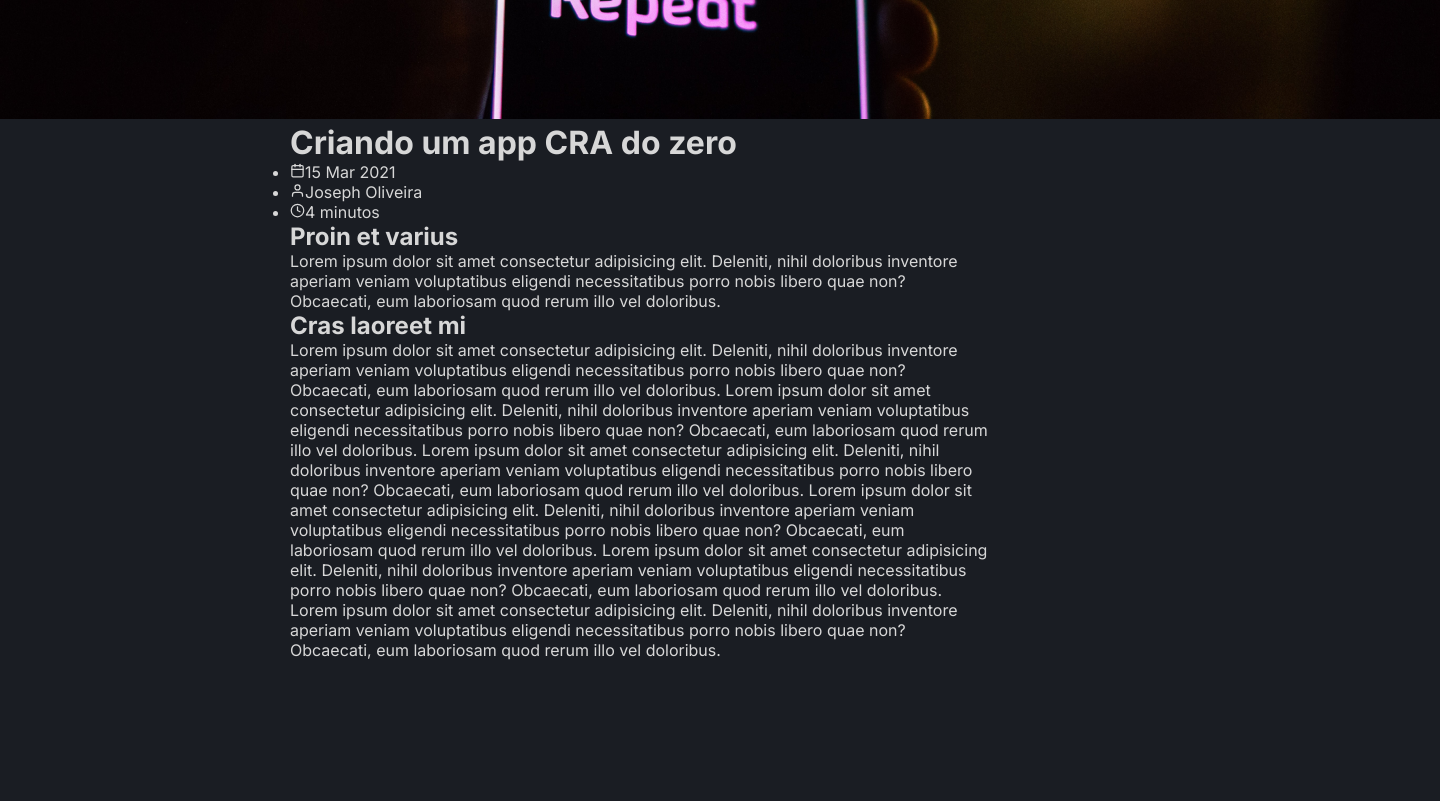
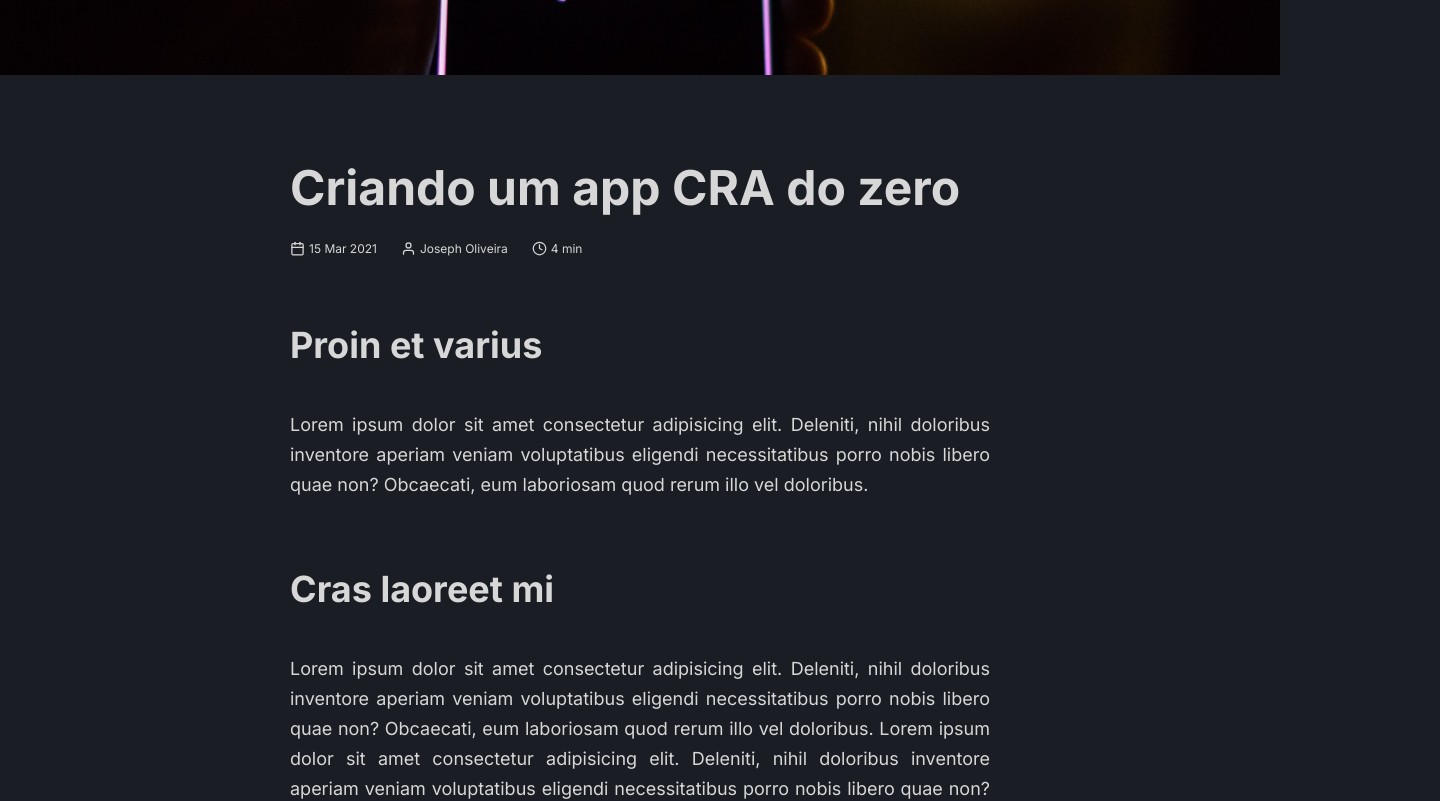
Before and after one commit to carolribeiro2112/criando-blog-do-zero-ignite, a Next.js app: page /post/post.module in a window 1280 px wide. Shown: the part 440-1241 px from the top of the page, 1440 px wide, since content can reach past the window. Before the commit the page ends 1100 px from the top, so only its background shows below. Built offline with nearby package versions, Linux system fonts and the light colour scheme.

Commit message:
single post page styles

```diff
--- a/src/pages/home.module.scss
+++ b/src/pages/home.module.scss
@@ -28,6 +28,8 @@
       list-style-type: none;
 
       li {
+        display:flex;
+        align-items: center;
         margin-right: 1.5rem;
 
         svg{
--- a/src/pages/post/[slug].tsx
+++ b/src/pages/post/[slug].tsx
@@ -33,9 +33,9 @@
 export default function Post() {
   return (
     <>
-      <img src="/banner.png" alt="banner" />
+      <img src="/banner.png" alt="banner" className={styles.postBanner} />
       <main className={commonStyles.container}>
-        <div>
+        <div className={styles.postHeader}>
           <h1>Criando um app CRA do zero</h1>
           <ul>
             <li>
@@ -48,51 +48,50 @@
             </li>
             <li>
               <FiClock size={15} />
-              <span>4 minutos</span>
+              <span>4 min</span>
             </li>
           </ul>
+        </div>
 
-          <article>
+        <article className={styles.postArticle}>
           <section>
             <h2>Proin et varius</h2>
             <p>
-                Lorem ipsum dolor sit amet consectetur adipisicing elit.
-                Deleniti, nihil doloribus inventore aperiam veniam voluptatibus
-                eligendi necessitatibus porro nobis libero quae non? Obcaecati,
-                eum laboriosam quod rerum illo vel doloribus.
+              Lorem ipsum dolor sit amet consectetur adipisicing elit. Deleniti,
+              nihil doloribus inventore aperiam veniam voluptatibus eligendi
+              necessitatibus porro nobis libero quae non? Obcaecati, eum
+              laboriosam quod rerum illo vel doloribus.
             </p>
           </section>
 
           <section>
             <h2>Cras laoreet mi</h2>
             <p>
-                Lorem ipsum dolor sit amet consectetur adipisicing elit.
-                Deleniti, nihil doloribus inventore aperiam veniam voluptatibus
-                eligendi necessitatibus porro nobis libero quae non? Obcaecati,
-                eum laboriosam quod rerum illo vel doloribus. Lorem ipsum dolor
-                sit amet consectetur adipisicing elit. Deleniti, nihil doloribus
+              Lorem ipsum dolor sit amet consectetur adipisicing elit. Deleniti,
+              nihil doloribus inventore aperiam veniam voluptatibus eligendi
+              necessitatibus porro nobis libero quae non? Obcaecati, eum
+              laboriosam quod rerum illo vel doloribus. Lorem ipsum dolor sit
+              amet consectetur adipisicing elit. Deleniti, nihil doloribus
               inventore aperiam veniam voluptatibus eligendi necessitatibus
-                porro nobis libero quae non? Obcaecati, eum laboriosam quod
-                rerum illo vel doloribus. Lorem ipsum dolor sit amet consectetur
+              porro nobis libero quae non? Obcaecati, eum laboriosam quod rerum
+              illo vel doloribus. Lorem ipsum dolor sit amet consectetur
               adipisicing elit. Deleniti, nihil doloribus inventore aperiam
               veniam voluptatibus eligendi necessitatibus porro nobis libero
-                quae non? Obcaecati, eum laboriosam quod rerum illo vel
-                doloribus. Lorem ipsum dolor sit amet consectetur adipisicing
-                elit. Deleniti, nihil doloribus inventore aperiam veniam
-                voluptatibus eligendi necessitatibus porro nobis libero quae
-                non? Obcaecati, eum laboriosam quod rerum illo vel doloribus.
-                Lorem ipsum dolor sit amet consectetur adipisicing elit.
-                Deleniti, nihil doloribus inventore aperiam veniam voluptatibus
-                eligendi necessitatibus porro nobis libero quae non? Obcaecati,
-                eum laboriosam quod rerum illo vel doloribus. Lorem ipsum dolor
-                sit amet consectetur adipisicing elit. Deleniti, nihil doloribus
+              quae non? Obcaecati, eum laboriosam quod rerum illo vel doloribus.
+              Lorem ipsum dolor sit amet consectetur adipisicing elit. Deleniti,
+              nihil doloribus inventore aperiam veniam voluptatibus eligendi
+              necessitatibus porro nobis libero quae non? Obcaecati, eum
+              laboriosam quod rerum illo vel doloribus. Lorem ipsum dolor sit
+              amet consectetur adipisicing elit. Deleniti, nihil doloribus
               inventore aperiam veniam voluptatibus eligendi necessitatibus
-                porro nobis libero quae non? Obcaecati, eum laboriosam quod
-                rerum illo vel doloribus.
+              porro nobis libero quae non? Obcaecati, eum laboriosam quod rerum
+              illo vel doloribus. Lorem ipsum dolor sit amet consectetur
+              adipisicing elit. Deleniti, nihil doloribus inventore aperiam
+              veniam voluptatibus eligendi necessitatibus porro nobis libero
+              quae non? Obcaecati, eum laboriosam quod rerum illo vel doloribus.
             </p>
           </section>
         </article>
-        </div>
       </main>
     </>
   );
--- a/src/pages/post/post.module.scss
+++ b/src/pages/post/post.module.scss
@@ -1 +1,56 @@
-// TODO
+.postBanner {
+  width: 100%;
+}
+
+
+.postHeader {
+  margin-top: 5rem;
+
+  h1 {
+    margin-bottom: 1.5rem;
+
+    font-size: 3rem;
+    line-height: 3.625rem;
+  }
+
+  ul {
+    display: flex;
+    justify-content: left;
+    list-style-type: none;
+
+    li {
+      display:flex;
+      align-items: center;
+      margin-right: 1.5rem;
+
+      svg{
+        font-size: 1rem;
+        margin-right: 0.25rem;
+      }
+
+      span {
+        font-size: 0.75rem;
+      }
+    }
+  }
+}
+
+.postArticle {
+  margin: 4rem auto;
+
+  section {
+    h2 {
+      margin-top: 4rem ;
+      margin-bottom: 2.5rem;
+      font-size: 2.25rem;
+      line-height: 3.125rem;
+    }
+
+    p {
+      font-size: 1.125rem;
+      line-height: 30px;
+      text-align: justify;
+    }
+  }
+
+}
```
Lines whose indentation alone changed are shown as unchanged.
